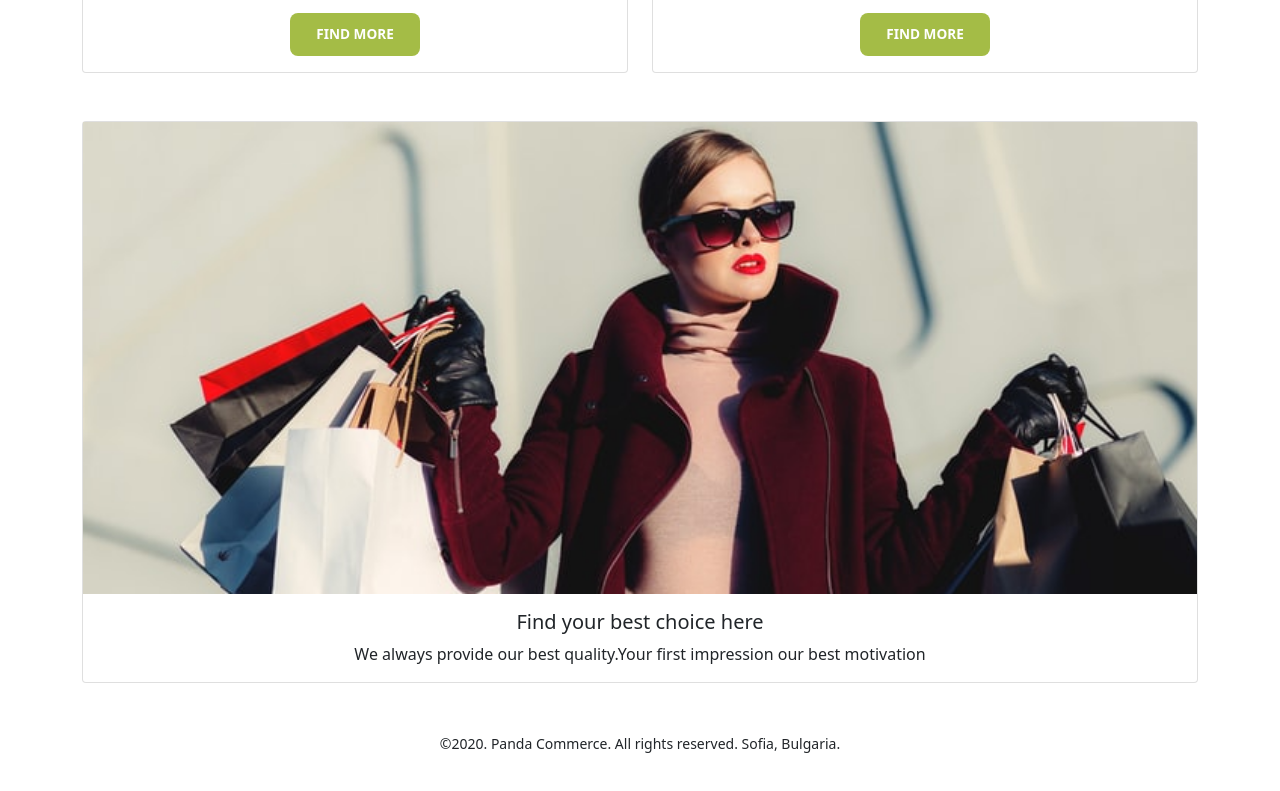
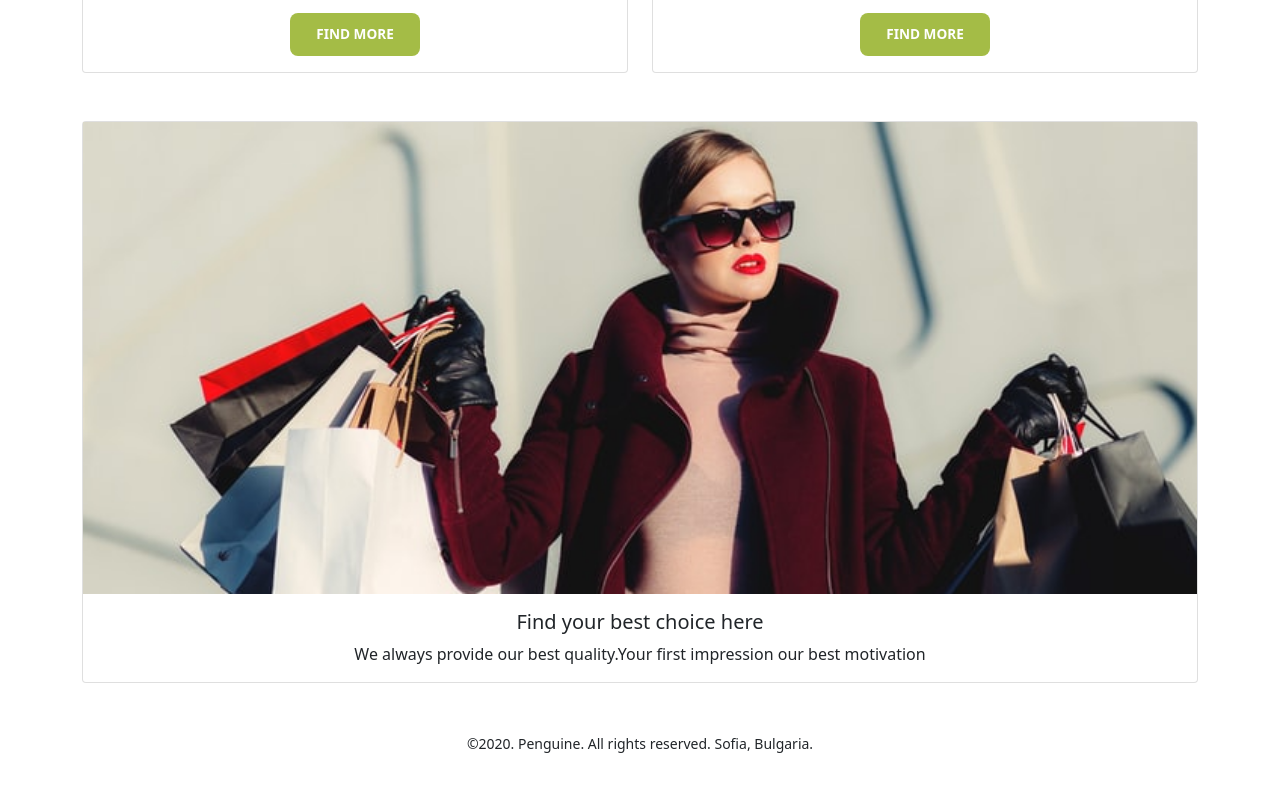
Before and after one commit to imtiajAhmed07/PH-Assignment-02, a plain HTML site: page index.html in a window 1280 px wide. Shown: the part 3001-3792 px from the top of the page. Drawn offline with nearby package versions, Linux system fonts and the light colour scheme.

Commit message:
assignment done

```diff
--- a/index.html
+++ b/index.html
@@ -274,7 +274,7 @@
     </section>
 
     <footer class="mt-5 mb-5 text-center">
-        <small>©2020. Panda Commerce. All rights reserved. Sofia, Bulgaria.</small>
+        <small>©2020. Penguine. All rights reserved. Sofia, Bulgaria.</small>
     </footer>
 
 
```
